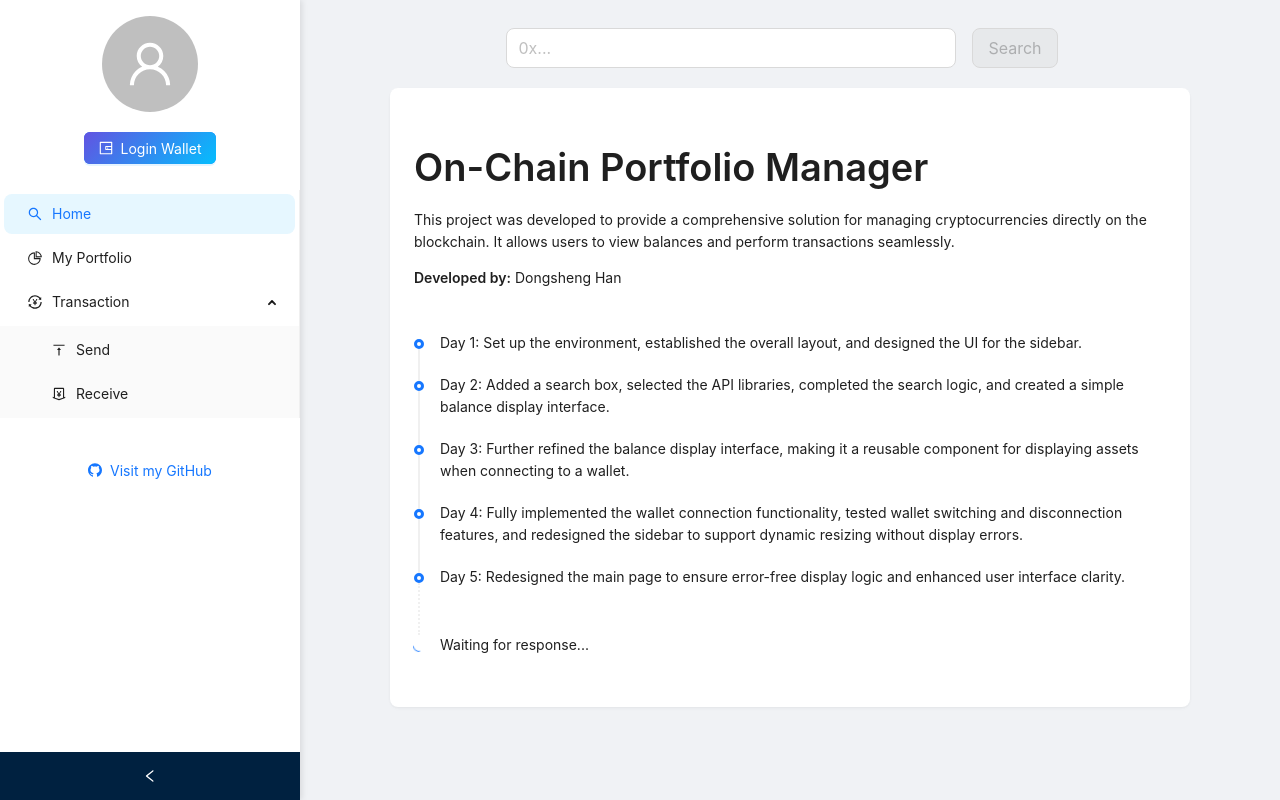
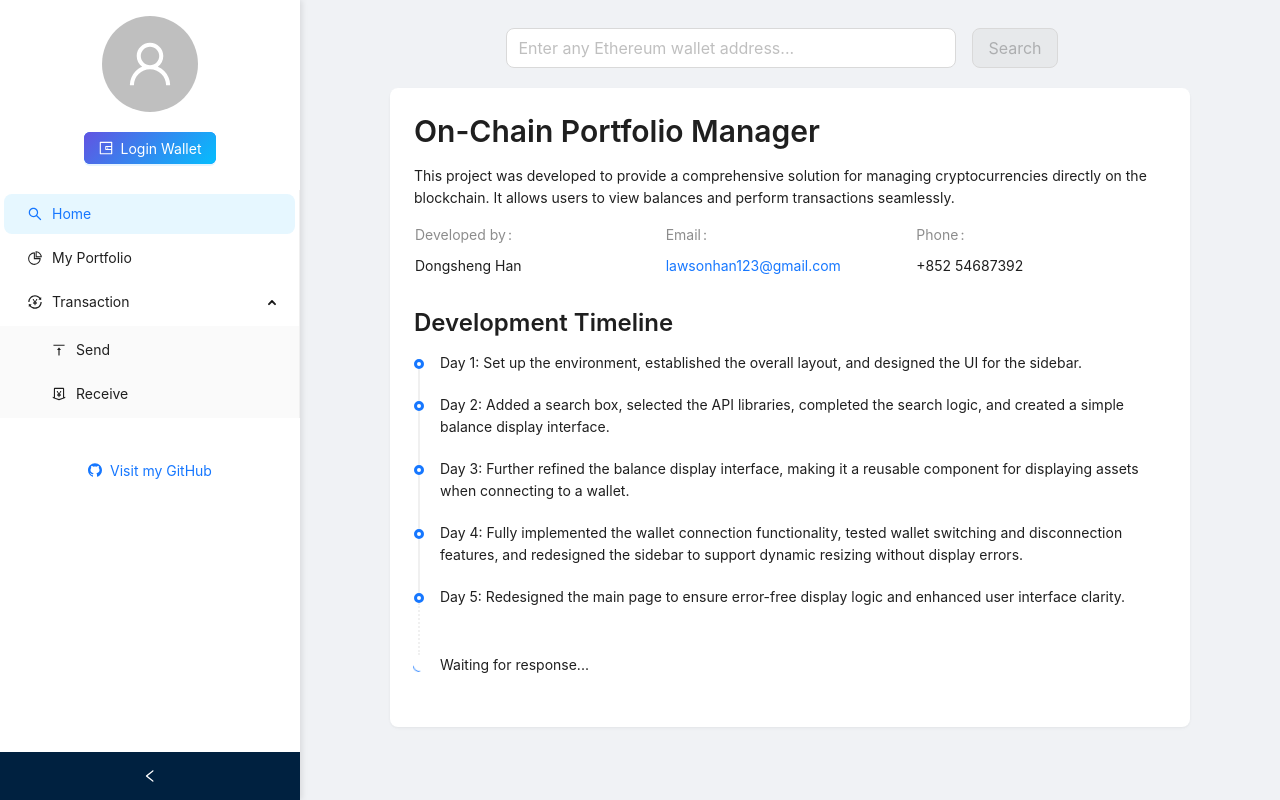
Before and after one commit to Lawson-Han/on-chain-portfolio-management-app, a React (Create React App) app: page / in a window 1280 px wide. Built offline with nearby package versions, Linux system fonts and the light colour scheme.

Commit message:
main card project desc finished

```diff
--- /dev/null
+++ b/src/components/MainCard.js
@@ -0,0 +1,52 @@
+import React from 'react';
+import { Card, Col, Row, Typography, Timeline, Descriptions } from 'antd';
+
+const { Title, Paragraph, Link } = Typography;
+
+const info = [
+    {
+        key: '1',
+        label: 'Developed by',
+        children: 'Dongsheng Han',
+    },
+    {
+        key: '2',
+        label: 'Email',
+        children: <Link href="mailto:lawsonhan123@gmail.com">lawsonhan123@gmail.com</Link>,
+    },
+    {
+        key: '3',
+        label: 'Phone',
+        children: '+852 54687392',
+    },
+];
+const MainCard = () => {
+    return (
+        <Row justify="center" align="top" style={{ padding: '20px', background: '#f0f2f5' }}>
+            <Col span={24}>
+                <Card bordered={false} style={{ maxWidth: 800, margin: '0 auto' }}>
+                    <Typography>
+                        <Title level={2} style={{ marginTop: "0" }}>On-Chain Portfolio Manager</Title>
+                        <Paragraph>
+                            This project was developed to provide a comprehensive solution for managing cryptocurrencies directly on the blockchain.
+                            It allows users to view balances and perform transactions seamlessly.
+                        </Paragraph>
+                        <Descriptions layout="vertical" size="small" items={info} />
+                    </Typography>
+                    <div style={{ marginTop: "30px" }}>
+                        <Title level={3} style={{ margin: "20px 0" }}>Development Timeline</Title>
+                        <Timeline pending="Waiting for response...">
+                            <Timeline.Item>Day 1: Set up the environment, established the overall layout, and designed the UI for the sidebar.</Timeline.Item>
+                            <Timeline.Item>Day 2: Added a search box, selected the API libraries, completed the search logic, and created a simple balance display interface.</Timeline.Item>
+                            <Timeline.Item>Day 3: Further refined the balance display interface, making it a reusable component for displaying assets when connecting to a wallet.</Timeline.Item>
+                            <Timeline.Item>Day 4: Fully implemented the wallet connection functionality, tested wallet switching and disconnection features, and redesigned the sidebar to support dynamic resizing without display errors.</Timeline.Item>
+                            <Timeline.Item>Day 5: Redesigned the main page to ensure error-free display logic and enhanced user interface clarity.</Timeline.Item>
+                        </Timeline>
+                    </div>
+                </Card>
+            </Col>
+        </Row>
+    );
+};
+
+export default MainCard;
--- a/src/components/SearchBox.js
+++ b/src/components/SearchBox.js
@@ -1,11 +1,8 @@
 // SearchBox.js
 import React from 'react';
-import { Timeline, Form, Input, Button, Typography, Row, Col, Card } from 'antd';
+import { Form, Input, Button } from 'antd';
+import MainCard from './MainCard';
 import axios from 'axios';
-import {
-  MailOutlined
-} from '@ant-design/icons';
-const { Title, Paragraph } = Typography;
 
 
 const API_KEY = '96VSGKTZFGYPDJ9H936ANDMJ2DD573X9JS';
@@ -129,7 +126,7 @@ const SearchBox = ({ setTokens, showList, setShowList, setLoading, setAddress })
           ]}
         >
           <Input
-            placeholder="0x..."
+            placeholder="Enter any Ethereum wallet address..."
             size='large'
             style={{ width: 450 }}
           />
@@ -150,29 +147,7 @@ const SearchBox = ({ setTokens, showList, setShowList, setLoading, setAddress })
           )}
         </Form.Item>
       </Form>
-      {!showList && (
-        <Row justify="center" align="top" style={{ padding: '20px', background: '#f0f2f5' }}>
-          <Col span={24}>
-            <Card bordered={false} style={{ maxWidth: 800, margin: '0 auto' }}>
-              <Typography>
-                <Title level={1}>On-Chain Portfolio Manager</Title>
-                <Paragraph>This project was developed to provide a comprehensive solution for managing cryptocurrencies directly on the blockchain. It allows users to view balances and perform transactions seamlessly.</Paragraph>
-                <Paragraph><strong>Developed by:</strong> Dongsheng Han</Paragraph>
-
-              </Typography>
-              <div style={{ marginTop: "50px" }}>
-                <Timeline pending="Waiting for response...">
-                  <Timeline.Item>Day 1: Set up the environment, established the overall layout, and designed the UI for the sidebar.</Timeline.Item>
-                  <Timeline.Item>Day 2: Added a search box, selected the API libraries, completed the search logic, and created a simple balance display interface.</Timeline.Item>
-                  <Timeline.Item>Day 3: Further refined the balance display interface, making it a reusable component for displaying assets when connecting to a wallet.</Timeline.Item>
-                  <Timeline.Item>Day 4: Fully implemented the wallet connection functionality, tested wallet switching and disconnection features, and redesigned the sidebar to support dynamic resizing without display errors.</Timeline.Item>
-                  <Timeline.Item>Day 5: Redesigned the main page to ensure error-free display logic and enhanced user interface clarity.</Timeline.Item>
-                </Timeline>
-              </div>
-            </Card>
-          </Col>
-        </Row>
-      )}
+      {!showList && <MainCard />}
     </>
   );
 };
```
